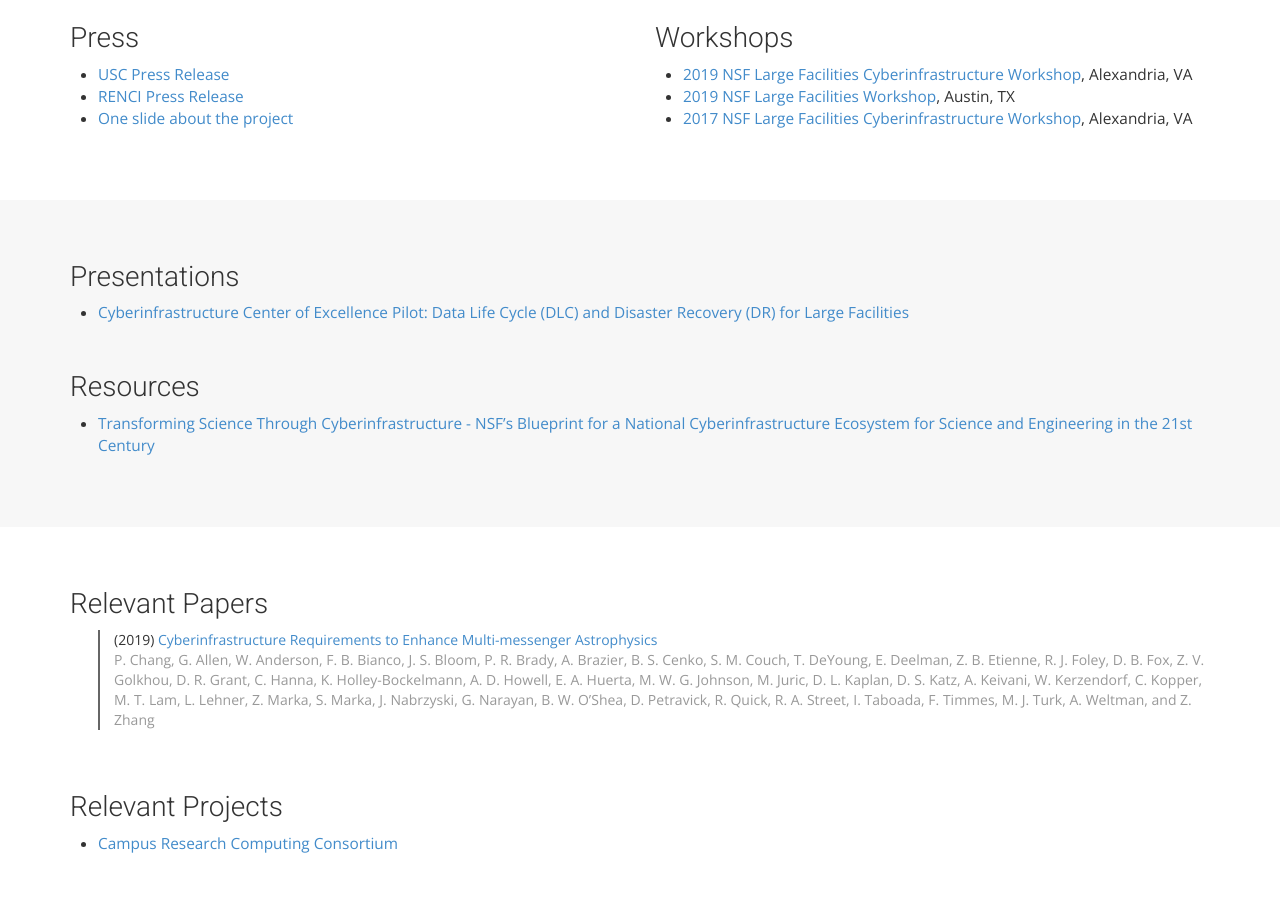
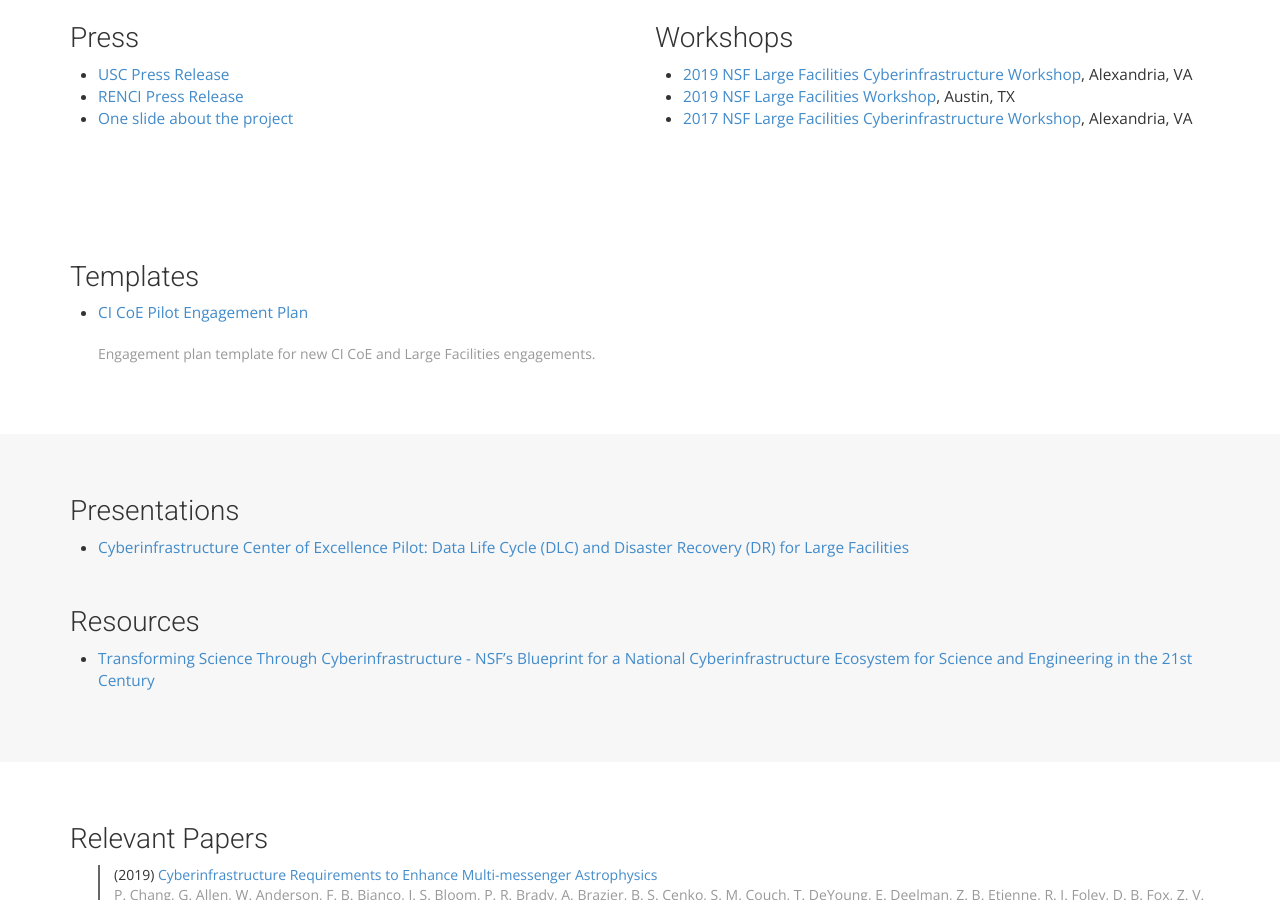
Before and after one commit to cicoe/cicoe.github.io, a Jekyll site: the page built from materials.html, in a window 1280 px wide and 900 px high, scrolled down 490 px. Built offline with Jekyll 4.4.1, drawn with Linux system fonts in a browser that asks for light colours; nearby versions of some CDN libraries; some web fonts are replaced.

Commit message:
New templates section

```diff
--- /dev/null
+++ b/_data/templates.yml
@@ -0,0 +1,3 @@
+- title: "CI CoE Pilot Engagement Plan"
+  desc: "Engagement plan template for new CI CoE and Large Facilities engagements."
+  link: "https://github.com/cicoe/engagement-templates/blob/master/CICoE-Pilot-Engagement-Plan-Template.odt?raw=true"
--- a/materials.html
+++ b/materials.html
@@ -39,6 +39,28 @@ permalink: /materials/
                 </div>
                 {% endfor %}
                 {% endif %}
+            </div>
+        </div>
+    </div>
+</section>
+
+<section id="intro">
+    <div class="container">
+        <div class="row">
+            <div class="col-md-12 col-sm-12 space">
+                <div class="section-title">
+                    <h3>Templates</h3>
+                </div>
+                <div class="materialpress">
+                    <ul>
+                    {% if site.data.templates.size > 0 %}
+                    {% for n in site.data.templates %}
+                        <li><a href="{{ n.link }}" target="_blank">{{ n.title }}</a></li><br />
+                        <span style="color: #999">{{ n.desc }}</span></li>
+                    {% endfor %}
+                    {% endif %}
+                    </ul>
+                </div>
             </div>
         </div>
     </div>
```
